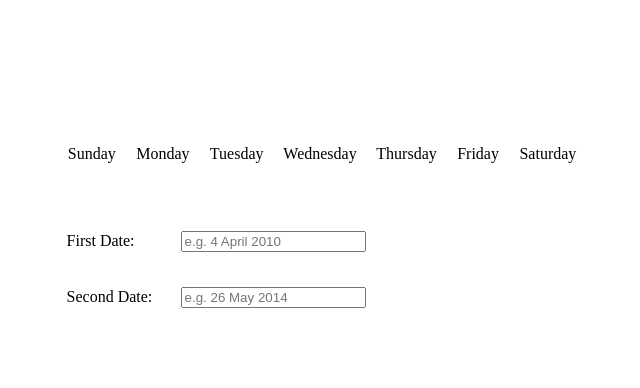
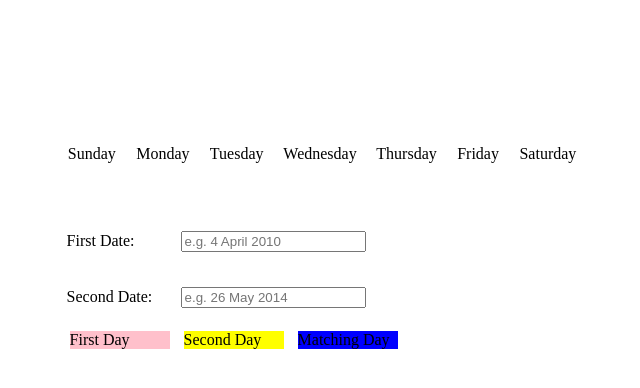
Before and after one commit to Siyasanga/matching_days, a plain HTML site: page index.html in a window 1280 px wide. Shown: the whole page, without its empty margins (318-958 px from the left). Drawn offline with Linux system fonts and the light colour scheme.

Commit message:
Add legend, style legend

```diff
--- a/index.html
+++ b/index.html
@@ -23,7 +23,12 @@
         <label for="day1">First Date:   </label>
         <input type="text" id="day1" name="day1" placeholder="e.g. 4 April 2010"> <br><br>
         <label for="day2">Second Date:  </label>
-        <input type="text" id="day2" name="day2" placeholder="e.g. 26 May 2014">
+        <input type="text" id="day2" name="day2" placeholder="e.g. 26 May 2014"><br>
+        <div class="legend">
+          <p class="first">First Day</p>
+          <p class="second">Second Day</p>
+          <p class="match">Matching Day</p>
+        </div>
     </div>
   </body>
   <script src="matching_days.js" charset="utf-8"></script>
--- a/matching_days.css
+++ b/matching_days.css
@@ -1,3 +1,13 @@
+p{
+  width: 100px;
+  display: inline-block;
+  margin: auto;
+  margin-right: 10px;
+}
+.legend{
+  margin-left: 190px;
+  padding-top: 15px;
+}
 .match{
   background-color: blue;
 }
--- a/matching_days.js
+++ b/matching_days.js
@@ -3,8 +3,8 @@ var last1 = -1;
 var last2 = -1;
 var rem1 = "";
 var rem2 = "";
+var day1 = document.getElementById("day1");
 var day2 = document.getElementById("day2");
-var day1 = document.getElementById("day1");
 //**********************************************
 day1.addEventListener("change",function () {
     var day = new Date(day1.value);
```
